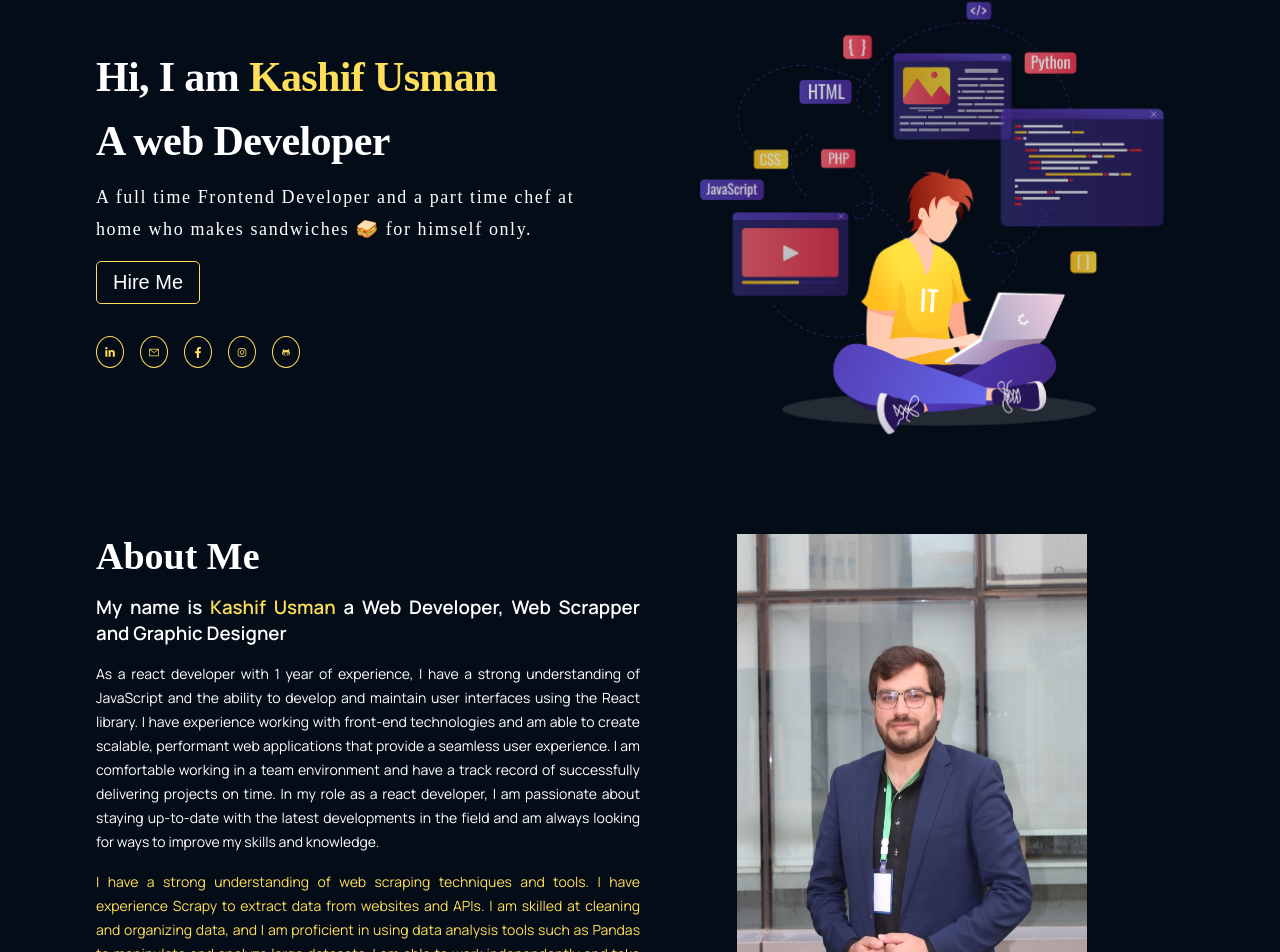
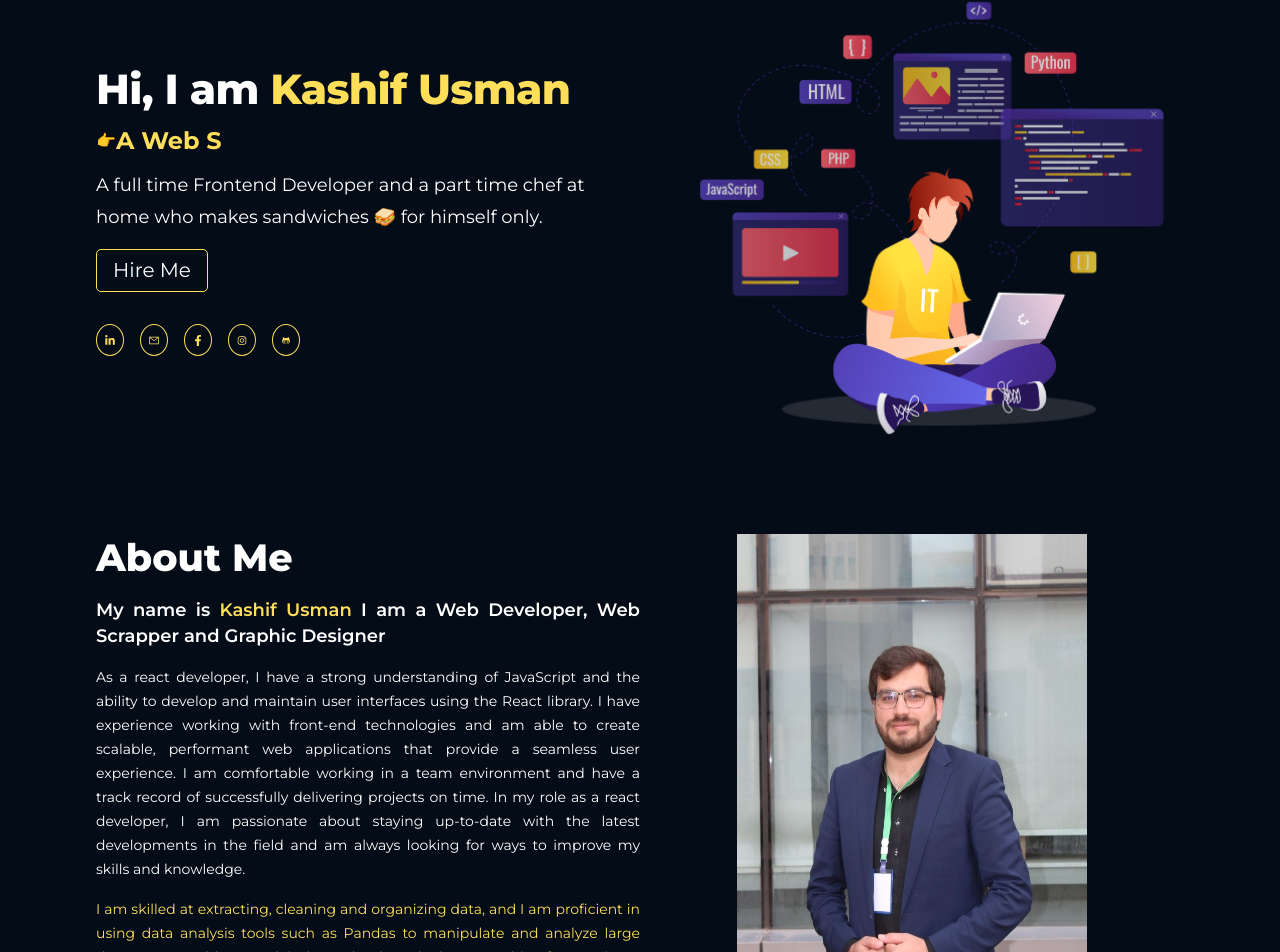
Before and after one commit to iamkashifkhn/portfolio1, a React (Create React App) app: page / in a window 1280 px wide. Shown: the part 173-1125 px from the top of the page. Built offline with nearby package versions, Linux system fonts and the light colour scheme.

Commit message:
bug fixes

```diff
--- a/package.json
+++ b/package.json
@@ -6,6 +6,7 @@
     "@testing-library/jest-dom": "^5.16.5",
     "@testing-library/react": "^13.4.0",
     "@testing-library/user-event": "^13.5.0",
+    "ityped": "^1.0.3",
     "react": "^18.2.0",
     "react-dom": "^18.2.0",
     "react-icons": "^4.7.1",
--- a/src/App.css
+++ b/src/App.css
@@ -3,6 +3,7 @@
   margin: 0;
   box-sizing: border-box;
   scroll-behavior: smooth;
+  font-family: 'Montserrat';
 }
 body {
   background-color: var(--color-bg);
--- a/src/components/Navbar/navbar.jsx
+++ b/src/components/Navbar/navbar.jsx
@@ -51,7 +51,11 @@ function Navbar() {
                     <p><a href='#contact'>Contact</a></p>
                     </div>
                     <div className='portfolio__navbar-menu_cvbutton'>
-                       <button type='button'> Download CV </button>
+                    <button type='button'>
+                        <a href={Resume} download>
+                          Download CV
+                        </a>
+                      </button>
                     </div>
                   </div>
                 )
--- a/src/container/About/about.css
+++ b/src/container/About/about.css
@@ -21,6 +21,8 @@
     font-weight: 600;
     margin-bottom: 1rem;
     text-align: justify;
+    line-height: 26px;
+    font-size: 18px;
 }
 .portfolio__about-content h3 span{
     color: var(--button-bg);
--- a/src/container/About/about.jsx
+++ b/src/container/About/about.jsx
@@ -7,9 +7,9 @@ function about() {
     <div className='portfolio__about section__padding' id='about'>
         <div className='portfolio__about-content'>
             <h1>About Me </h1>
-            <h3> My name is <span>Kashif Usman</span> a Web Developer, Web Scrapper and Graphic Designer</h3>
+            <h3> My name is <span>Kashif Usman</span> I am a Web Developer, Web Scrapper and Graphic Designer</h3>
             <p>
-            As a react developer with 1 year of experience, I have a strong understanding
+            As a react developer, I have a strong understanding
             of JavaScript and the ability to develop and maintain user interfaces using the
             React library. I have experience working with front-end technologies and am able
             to create scalable, performant web applications that provide a seamless user experience.
@@ -19,12 +19,10 @@ function about() {
             ways to improve my skills and knowledge.
             </p>
             <p>
-            I have a strong understanding of web scraping techniques and tools.
-            I have experience Scrapy to extract data from websites and APIs. I am skilled
-            at cleaning and organizing data, and I am proficient in using data analysis tools such
-            as Pandas to manipulate and analyze large datasets. I am able to work
-            independently and take ownership of my projects, and I am comfortable working in a
-            team environment.
+            I am skilled at extracting, cleaning and organizing data, and I am proficient in using
+            data analysis tools such as Pandas to manipulate and analyze large datasets.
+            I am able to work independently and take ownership of my projects,
+            and I am comfortable working in a team environment as well.
             </p>
         </div>
         <div className='portfolio__about-image'>
--- a/src/container/Header/header.css
+++ b/src/container/Header/header.css
@@ -18,6 +18,18 @@
     letter-spacing: -0.04rem;
     margin-bottom: 1rem;
 }
+.portfolio__header-type{
+    display: flex;
+    align-items: center;
+    justify-content: center;
+    margin-bottom: 1rem;
+    height: 24px;
+}
+.portfolio__header-content h4{
+    font-size: 24px;
+    color: var(--button-bg);
+    font-family: var(--font-family);
+}
 .portfolio__header-content h1 span{
     color: var(--button-bg);
 }
@@ -26,7 +38,7 @@
     line-height: 32px;
     color: #fff;
     margin-bottom: 1rem;
-    letter-spacing: 0.1rem;
+    /* letter-spacing: 0.1rem; */
 }
 .portfolio__header-content button{
     padding: 0.5rem 1rem;
--- a/src/container/Header/header.jsx
+++ b/src/container/Header/header.jsx
@@ -1,20 +1,27 @@
-import React from 'react'
+import React, {useEffect, useRef} from 'react'
 import './header.css'
 import {FaLinkedinIn, FaFacebookF} from 'react-icons/fa'
 import {AiOutlineMail, AiOutlineInstagram} from 'react-icons/ai'
 import {DiGithubAlt} from 'react-icons/di'
 import header from '../../assets/header.png'
+import { init } from "ityped";
 
-function home() {
+function Home() {
+  const textRef = useRef();
+  useEffect(()=>{
+    init(textRef.current, { showCursor: false, strings: ['A Web Developer', 'A Web Scrapper', 'A Graphic Designer', 'A Friend' ] })
+ }, [])
+
   return (
     <div className='portfolio__header section__padding' id='home'>
         <div className='portfolio__header-content'>
             <h1>
                Hi, I am <span> Kashif Usman </span>
             </h1>
-            <h1>
-            A web Developer
-            </h1>
+            <div className='portfolio__header-type'>
+              <span> 👉 </span>
+              <h4 ref={textRef}> </h4>
+            </div>
             <p>
             A full time Frontend Developer and a part time chef at home who makes sandwiches &#129386; for himself only.
             </p>
@@ -34,4 +41,4 @@ function home() {
   )
 }
 
-export default home
+export default Home
--- a/src/index.css
+++ b/src/index.css
@@ -1,7 +1,7 @@
 @import url('https://fonts.googleapis.com/css2?family=Manrope:wght@200;300;400;500;600;700;800&display=swap');
-
+@import url('https://fonts.googleapis.com/css2?family=Montserrat:wght@300;400;500;600;700;800&display=swap');
 :root {
-  --font-family: 'Manrope', sans-serif;
+  --font-family: 'Montserrat', sans-serif;
   --color-bg: #040C18;
   --button-bg: #FFDE59;
   --color-footer : #031B34;
--- a/src/index.js
+++ b/src/index.js
@@ -5,7 +5,7 @@ import App from './App';
 
 const root = ReactDOM.createRoot(document.getElementById('root'));
 root.render(
-  <React.StrictMode>
+  <>
     <App />
-  </React.StrictMode>
+  </>
 );
```
Also changed, not shown: src/assets/hand.svg (added), 1 other file (tests, documents, lock files or other folders).
